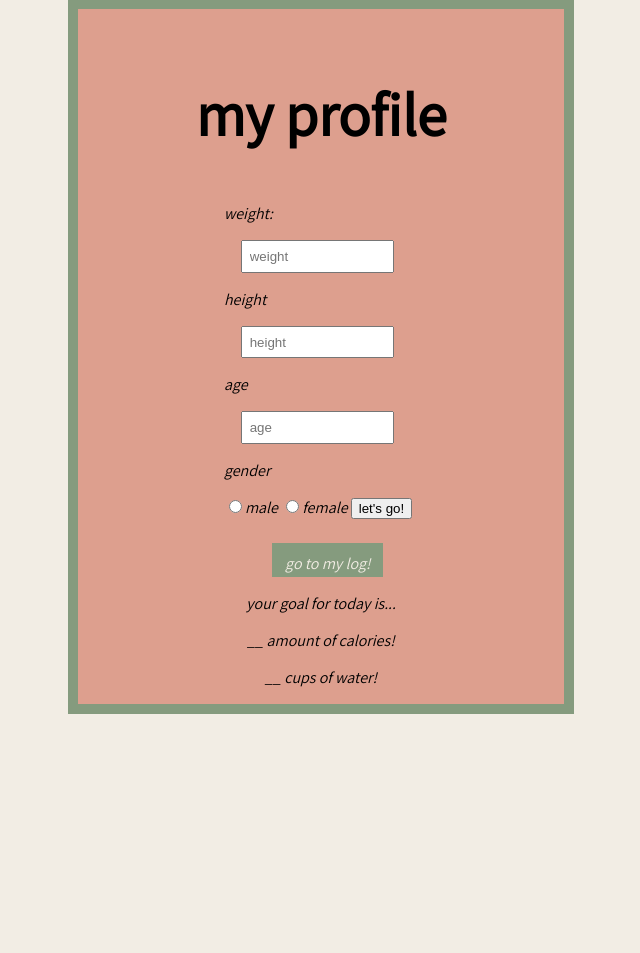
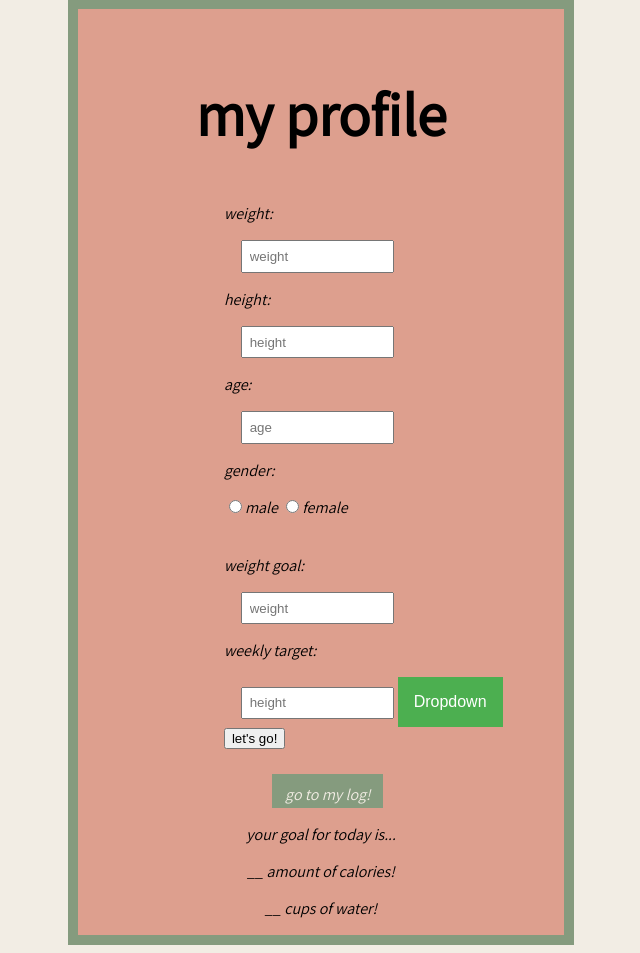
Before and after one commit to trisaleung/lifestyleapp, a Python web app: template templates/profile.html in a window 1280 px wide. Shown: the part 350-1303 px from the top of the page, without its empty margins (319-959 px from the left). Before the commit the page ends 1064 px from the top, so only its background shows below. Run offline with Jinja, Linux system fonts and the light colour scheme; the template is opened without the code that fills it, so the values that code supplies are empty.

Commit message:
modified

```diff
--- a/styles/style.css
+++ b/styles/style.css
@@ -270,6 +270,37 @@ input[name="submitbutton"]:hover {
   position: fixed;
 }
 
+.dropbtn {
+  background-color: #4CAF50;
+  color: white;
+  padding: 16px;
+  font-size: 16px;
+  border: none;
+}
+  .dropdown {
+  position: relative;
+  display: inline-block;
+}
+
+.dropdown-content {
+  display: none;
+  position: absolute;
+  background-color: #f1f1f1;
+  min-width: 160px;
+  box-shadow: 0px 8px 16px 0px rgba(0,0,0,0.2);
+  z-index: 1;
+}
+
+.dropdown-content a {
+  color: black;
+  padding: 12px 16 px;
+  display: block;
+}
+
+.dropdown-content a:hover {background-color: #ddd}
+.dropdown:hover .dropdown-content {display: block;}
+.dropdown:hover .dropbtn {background-color: #3e8e41;}
+
 
 
 /* p{
--- a/templates/profile.html
+++ b/templates/profile.html
@@ -25,13 +25,33 @@
       <form class="profileForm" method="post">
         <p>weight:</p>
         <input type="text" name="weight" placeholder="weight" class="formInput"></input>
-        <p>height</p>
+        <p>height:</p>
         <input type="text" name="height" placeholder="height" class="formInput"></input>
-        <p>age</p>
+        <p>age:</p>
         <input type="text" name="age" placeholder="age" class="formInput"></input>
-        <p>gender</p>
+        <p>gender:</p>
         <input type="Radio" name="Gender" value="male">male</input>
           <input type="Radio" name="Gender" value="female">female</input>
+        <br>
+        <br>
+        <p>weight goal:</p>
+        <input type="text" name="weight" placeholder="weight" class="formInput"></input>
+        <p>weekly target:</p>
+        <input type="text" name="height" placeholder="height" class="formInput"></input>
+        <div class="dropdown">
+          <button class="dropbtn">Dropdown</button>
+          <div class="dropdown-content">
+            <a href="#">lose 2 lb/week</a>
+            <a href="#">lose 1.5 lb/week</a>
+            <a href="#">lose 1 lb/week</a>
+            <a href="#">lose .5 lb/week</a>
+            <a href="#">gain .5 lb/week</a>
+            <a href="#">gain 1 lb/week</a>
+            <a href="#">gain 1.5 lb/week</a>
+            <a href="#">gain 2 lb/week</a>
+
+          </div>
+        </div>
         <button type="submit" name="submitProfile">let's go!</button>
       </form>
 
@@ -45,4 +65,4 @@
     </div>
 
   </body>
-</html>
+  </html>
```
Also changed, not shown: 1 other file.
